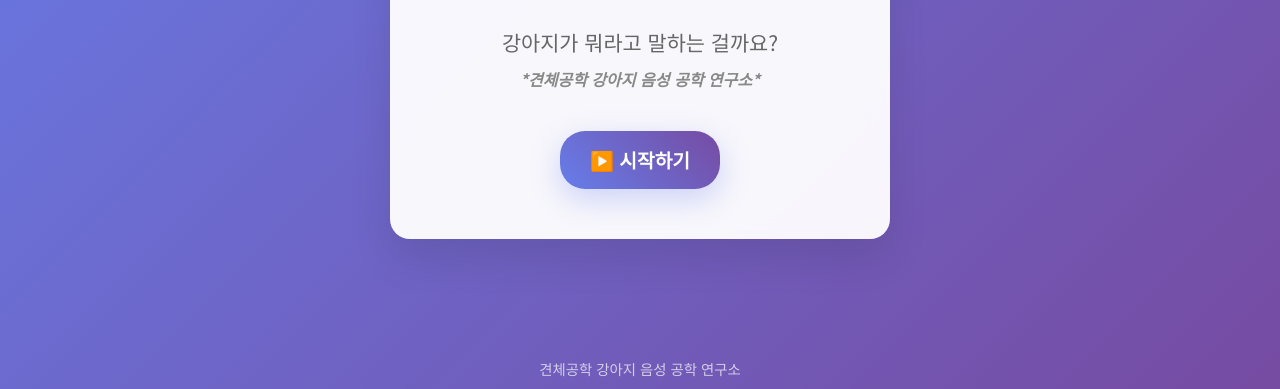
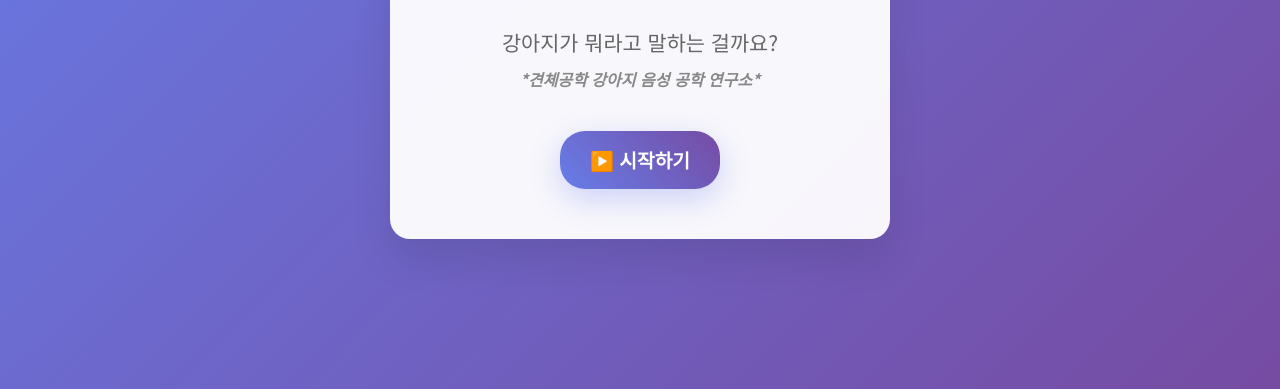
Before and after one commit to bcshine/bark_game, a plain HTML site: page index.html in a window 1280 px wide. Shown: the part 411-800 px from the top of the page. Drawn offline with Linux system fonts and the light colour scheme.

Commit message:
푸터 제거

```diff
--- a/index.html
+++ b/index.html
@@ -128,11 +128,6 @@
     <!-- Success 이미지 -->
     <div id="success-image" class="success-image">🏆</div>
 
-    <!-- 하단 로고 -->
-    <div class="footer">
-        <p>견체공학 강아지 음성 공학 연구소</p>
-    </div>
-
     <script src="script.js"></script>
 </body>
 </html>
```
